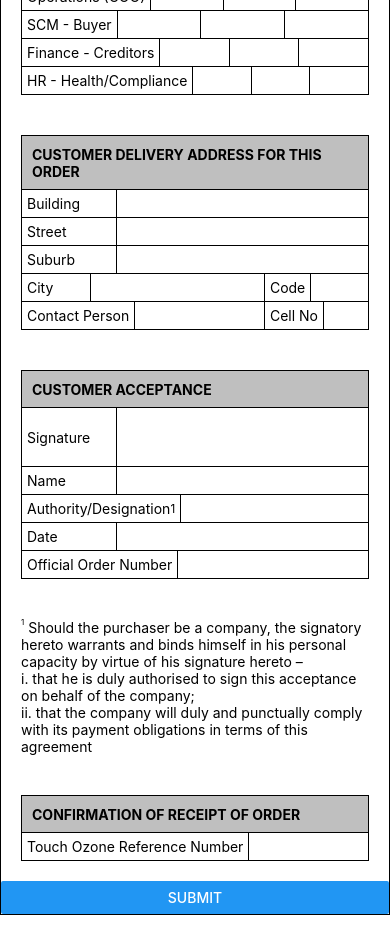
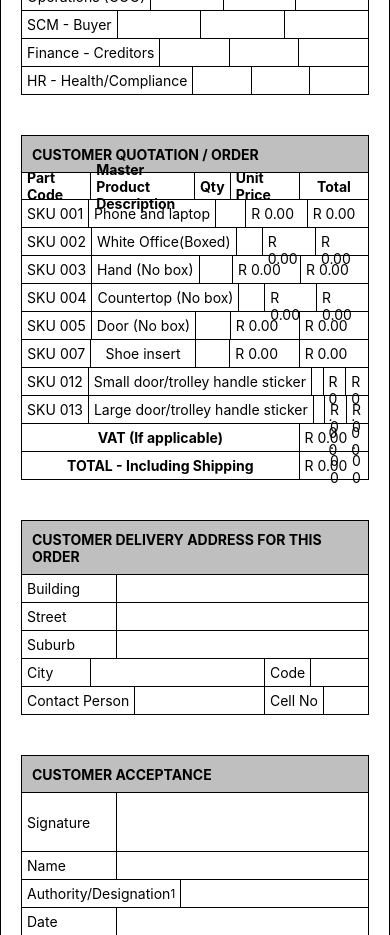
Before and after one commit to spaceghostu/touch-ozone-agent-pricing, a React Native app: screen / in a window 390 px wide. Shown: the part 1140-2075 px from the top of the page. Built offline with nearby package versions, Linux system fonts and the light colour scheme.

Commit message:
quote section

```diff
--- a/app/Components/FormComponents/InputTable.js
+++ b/app/Components/FormComponents/InputTable.js
@@ -1,13 +1,18 @@
 import React from 'react'
 import styled from 'styled-components/native'
 
-export default function InputTable({ children, headers }) {
+export default function InputTable({ children, headers, widths, headersBold, headersCenter }) {
 
     return (
         <Wrapper>
             <Head>
                 {headers.map((header, index) => (
-                    <Th key={index}>{header}</Th>
+                    <Th headersBold={headersBold}
+                        headersCenter={headersCenter}
+                        {...(widths ? { width: widths[index] } : {})}
+                        key={index}>
+                        {header}
+                    </Th>
                 ))}
             </Head>
             {children}
@@ -29,13 +34,15 @@ const Th = styled.Text`
     display: flex;
     height: 28px;
     align-items: center;
-    flex: 1;
+    flex: ${({ width }) => width ? `1 1 ${width}%` : '1'};
     padding: 5px;
     border-width: 1px;
     border-style: solid;
     border-color: black;
     margin-top: -1px;
     margin-left: -1px;
+    ${({ headersCenter }) => headersCenter && 'justify-content: center'};
+    ${({ headersBold }) => headersBold && 'font-weight: bold'};
 `
 export const Trow = styled.View`
     flex-direction: row;
--- a/app/Components/FormComponents/LabelOnly.js
+++ b/app/Components/FormComponents/LabelOnly.js
@@ -1,9 +1,9 @@
 import React from 'react'
 import styled from 'styled-components/native'
 
-export default function LabelOnly({ label, width, noBorder, center }) {
+export default function LabelOnly({ label, width, noBorder, center, bold }) {
     return (
-        <Wrapper width={width} noBorder={noBorder} center={center}>
+        <Wrapper width={width} noBorder={noBorder} center={center} bold={bold}>
             {label}
         </Wrapper>
     )
@@ -22,4 +22,5 @@ const Wrapper = styled.Text`
     border-color: black;
     margin-top: -1px;
     margin-left: -1px;
+    ${({ bold }) => bold && 'font-weight: bold;'}
 `
--- a/app/Components/FormComponents/TextInput.js
+++ b/app/Components/FormComponents/TextInput.js
@@ -2,19 +2,23 @@ import React from 'react'
 import InputWrapper from './InputWrapper'
 import styled from 'styled-components/native';
 import { Controller } from 'react-hook-form';
+import LabelOnly from './LabelOnly';
 
-export default function TextInput({ label, width, sup, noBorder, name, taller, disabled, control }) {
+export default function TextInput({ label, width, sup, noBorder, name, taller, disabled, control, readonly, currency }) {
+
     return (
         <InputWrapper label={label} width={width} sup={sup} noBorder={noBorder} taller={taller}>
             <Controller
                 control={control}
                 rules={{}}
                 render={({ field: { onChange, onBlur, value } }) => (
-                    <Input
-                        disabled={disabled}
+                    <MaskInput
+                        readonly={readonly}
+                        disabled={disabled || readonly}
                         onBlur={onBlur}
                         onChangeText={onChange}
                         value={value}
+                        currency={currency}
                     />
                 )}
                 name={name}
@@ -28,4 +32,25 @@ const Input = styled.TextInput`
     width: 100%;
     height: 100%;
     padding: 5px;
+    ${({ readonly }) => readonly && 'color: black;'}
+    ${({ currency }) => currency && 'opacity: 0;'}
 `
+
+const Mask = styled.Text`
+    width: 100%;
+    height: 100%;
+    padding: 5px;
+    position: absolute;
+`
+
+const MaskInput = (props) => {
+
+    const currency = (value) => 'R ' + (Math.round(value * 100) / 100).toFixed(2).toString().replace(/\B(?=(\d{3})+(?!\d))/g, ", ");
+
+    return (
+        <>
+            <Input {...props} />
+            {props.currency && <Mask>{currency(props.value)}</Mask>}
+        </>
+    )
+}
--- a/app/Components/FormSections/CustomerQuotationSection.js
+++ b/app/Components/FormSections/CustomerQuotationSection.js
@@ -1,47 +1,98 @@
-import React from 'react'
+import React, { useEffect } from 'react'
 import FormSection from '../FormSection';
 import TextInput from '../FormComponents/TextInput';
-import InputTable, { Td } from '../FormComponents/InputTable';
+import InputTable, { Td, Trow } from '../FormComponents/InputTable';
 import LabelOnly from '../FormComponents/LabelOnly';
+import { useFormContext } from 'react-hook-form';
+import { MOQ_PRICES } from '../../constants';
 
 export default function CustomerQuotationSection() {
 
-    const Row = (code, description) => (
-        <tr>
-            <Td><LabelOnly noBorder center label={code} /></Td>
-            <Td><LabelOnly noBorder center label={description} /></Td>
-            <Td><TextInput noBorder name={`quote-SKU001-quantity`} /></Td>
-            <Td></Td>
-            <Td></Td>
-        </tr>
-    )
+    const { watch, setValue } = useFormContext();
+
+    const totals = Object.keys(MOQ_PRICES).map(code => watch(`quote-${code}-total`))
+
+    useEffect(() => {
+        const total = totals.reduce((acc, item) => acc + item);
+        const vat = total * 0.15;
+        setValue('quote-vat', vat || 0);
+        setValue('quote-total', total || 0);
+    }, [totals]);
 
     return (
         <FormSection title="CUSTOMER QUOTATION / ORDER">
-            <InputTable headers={[
+            <InputTable
+                widths={[20, 30, 10, 20, 20]}
+                headersCenter
+                headersBold
+                headers={[
                     'Part Code',
                     'Master Product Description',
                     'Qty',
                     'Unit Price',
                     'Total',
                 ]}>
-                {Row('SKU 001', 'Phone and laptop')}
-                {Row('SKU 002', 'White Office(Boxed)')}
-                {Row('SKU 003', 'Hand (No box)')}
-                {Row('SKU 004', 'Countertop (No box)')}
-                {Row('SKU 005', 'Door (No box)')}
-                {Row('SKU 007', 'Shoe insert')}
-                {Row('SKU 0012', 'Small door/trolley handle sticker')}
-                {Row('SKU 0013', 'Large door/trolley handle sticker')}
-                <tr>
-                    <Td colSpan="4">VAT (If applicable)</Td>
-                    <Td><TextInput noBorder name="quote-vat" /></Td>
-                </tr>
-                <tr>
-                    <Td colSpan="4">TOTAL - Including Shipping</Td>
-                    <Td><TextInput noBorder name="quote-total" /></Td>
-                </tr>
+                <Row code="SKU 001" description="Phone and laptop" />
+                <Row code="SKU 002" description="White Office(Boxed)" />
+                <Row code="SKU 003" description="Hand (No box)" />
+                <Row code="SKU 004" description="Countertop (No box)" />
+                <Row code="SKU 005" description="Door (No box)" />
+                <Row code="SKU 007" description="Shoe insert" />
+                <Row code="SKU 012" description="Small door/trolley handle sticker" />
+                <Row code="SKU 013" description="Large door/trolley handle sticker" />
+                <Trow>
+                    <LabelOnly center bold width={80} label="VAT (If applicable)" />
+                    <TextInput currency width={20} name="quote-vat" />
+                </Trow>
+                <Trow>
+                    <LabelOnly center bold width={80} label="TOTAL - Including Shipping" />
+                    <TextInput currency width={20} name="quote-total" />
+                </Trow>
             </InputTable>
         </FormSection>
     )
 }
+
+const getUnitPrice = (code, quantity) => {
+    if (!quantity) return
+    let result = 0;
+    MOQ_PRICES[code].forEach((value, index) => {
+        const [moq, price] = value;
+        if (MOQ_PRICES[code][index + 1]) {
+            const nextMoq = MOQ_PRICES[code][index + 1][0];
+            if (quantity >= moq && quantity <= nextMoq) {
+                result = price
+            }
+        } else {
+            if (quantity >= moq) {
+                result = price
+            }
+        }
+    });
+    return result
+}
+
+const Row = ({ code, description }) => {
+
+    const { watch, setValue } = useFormContext();
+
+    const quantity = watch(`quote-${code}-quantity`);
+
+    useEffect(() => {
+        const unitPrice = getUnitPrice(code, quantity);
+        const total = unitPrice * quantity;
+        setValue(`quote-${code}-unit-price`, isNaN(unitPrice) ? 0 : unitPrice);
+        setValue(`quote-${code}-total`, isNaN(total) ? 0 : total);
+    }, [quantity]);
+
+
+    return (
+        <Trow>
+            <LabelOnly width={20} center label={code} />
+            <LabelOnly width={30} center label={description} />
+            <TextInput width={10} name={`quote-${code}-quantity`} />
+            <TextInput currency readonly width={20} name={`quote-${code}-unit-price`} />
+            <TextInput currency readonly width={20} name={`quote-${code}-total`} />
+        </Trow>
+    )
+}
--- a/app/Pages/FormPage.js
+++ b/app/Pages/FormPage.js
@@ -27,7 +27,7 @@ export default function FormPage() {
                 <CustomerContactDetailsSection />
                 <BankingDetailsSection />
                 <CustomerContactsSection />
-                {/* <CustomerQuotationSection /> */}
+                <CustomerQuotationSection />
                 <CustomerDeliveryAddress />
                 <CustomerAcceptanceSection />
                 <Notice>
--- /dev/null
+++ b/app/constants.js
@@ -0,0 +1,46 @@
+// <part code>: [
+//     [<MOQ>:<unit price>]
+// ]
+
+export const MOQ_PRICES = {
+    'SKU 001': [
+        [50, 124.10],
+        [200, 116.80],
+        [500, 109.50],
+    ],
+    'SKU 002': [
+        [10, 324.70],
+        [20, 305.60],
+        [50, 286.50],
+    ],
+    'SKU 003': [
+        [10, 436.90],
+        [20, 411.20],
+        [50, 385.50],
+    ],
+    'SKU 004': [
+        [10, 965.60],
+        [20, 908.80],
+        [50, 852.00],
+    ],
+    'SKU 005': [
+        [10, 321.30],
+        [20, 302.40],
+        [50, 283.50],
+    ],
+    'SKU 007': [
+        [20, 120.70],
+        [50, 113.60],
+        [100, 106.50],
+    ],
+    'SKU 012': [
+        [50, 144.50],
+        [100, 136.00],
+        [200, 127.50],
+    ],
+    'SKU 013': [
+        [50, 321.30],
+        [100, 302.40],
+        [200, 283.50],
+    ],
+}
```
Lines whose indentation alone changed are shown as unchanged.
